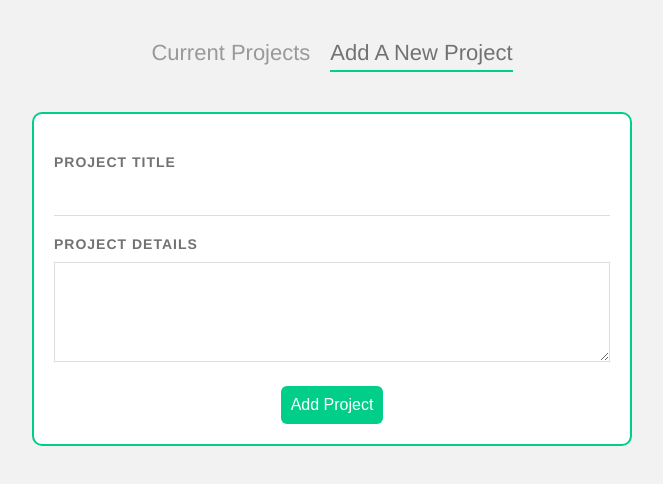
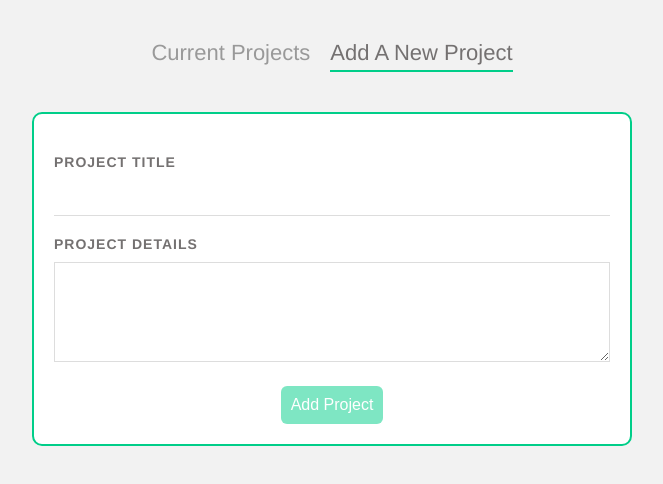
Before and after one commit to alexelmore/vue-project-planner, a Vue app in the folder project/: page /add in a window 1280 px wide. In both pictures the pointer is over the button "Add Project". Shown: the top 484 px of the page, without its empty margins (308-971 px from the left). Built offline with nearby package versions, Linux system fonts and the light colour scheme.

Commit message:
Styling adjustment for form CTA

```diff
--- a/project/src/views/AddProject.vue
+++ b/project/src/views/AddProject.vue
@@ -80,4 +80,8 @@ form button {
   border-radius: 6px;
   font-size: 16px;
 }
+form button:hover {
+  cursor: pointer;
+  opacity: 0.5;
+}
 </style>
```
